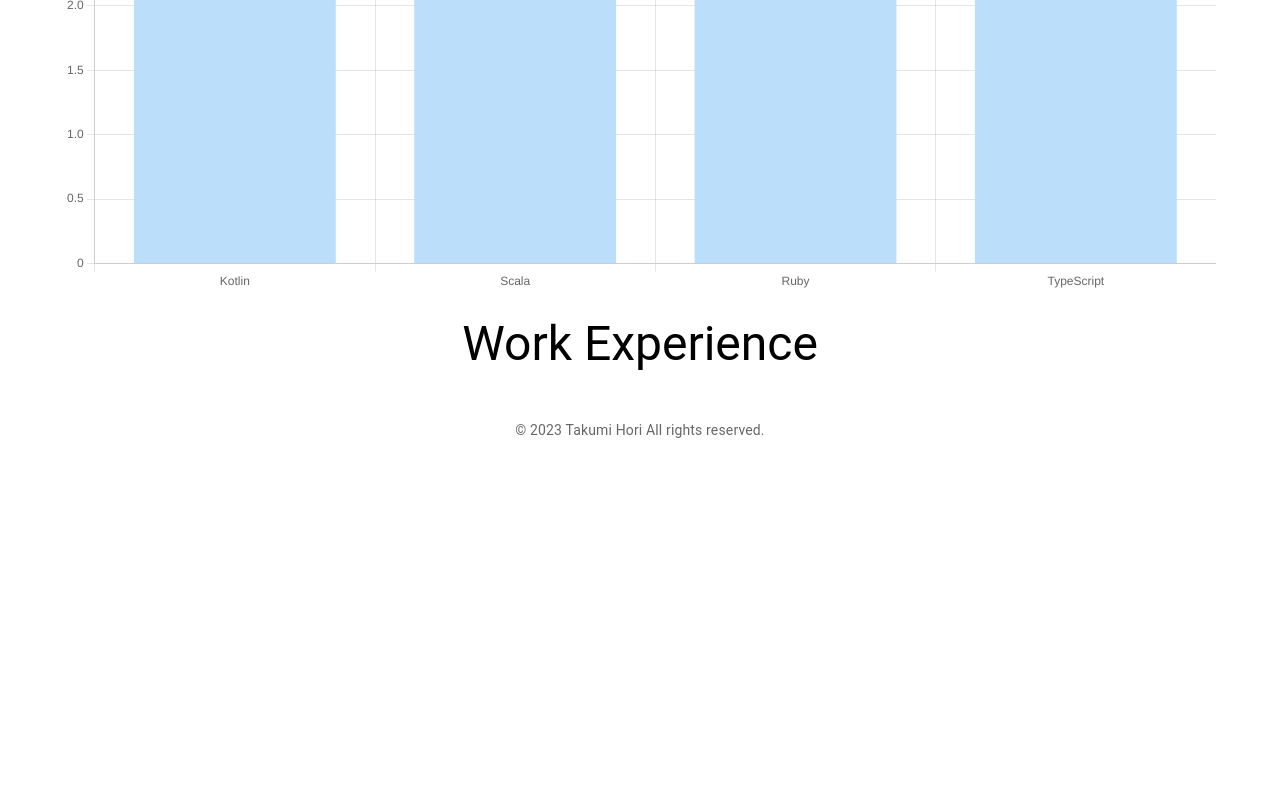
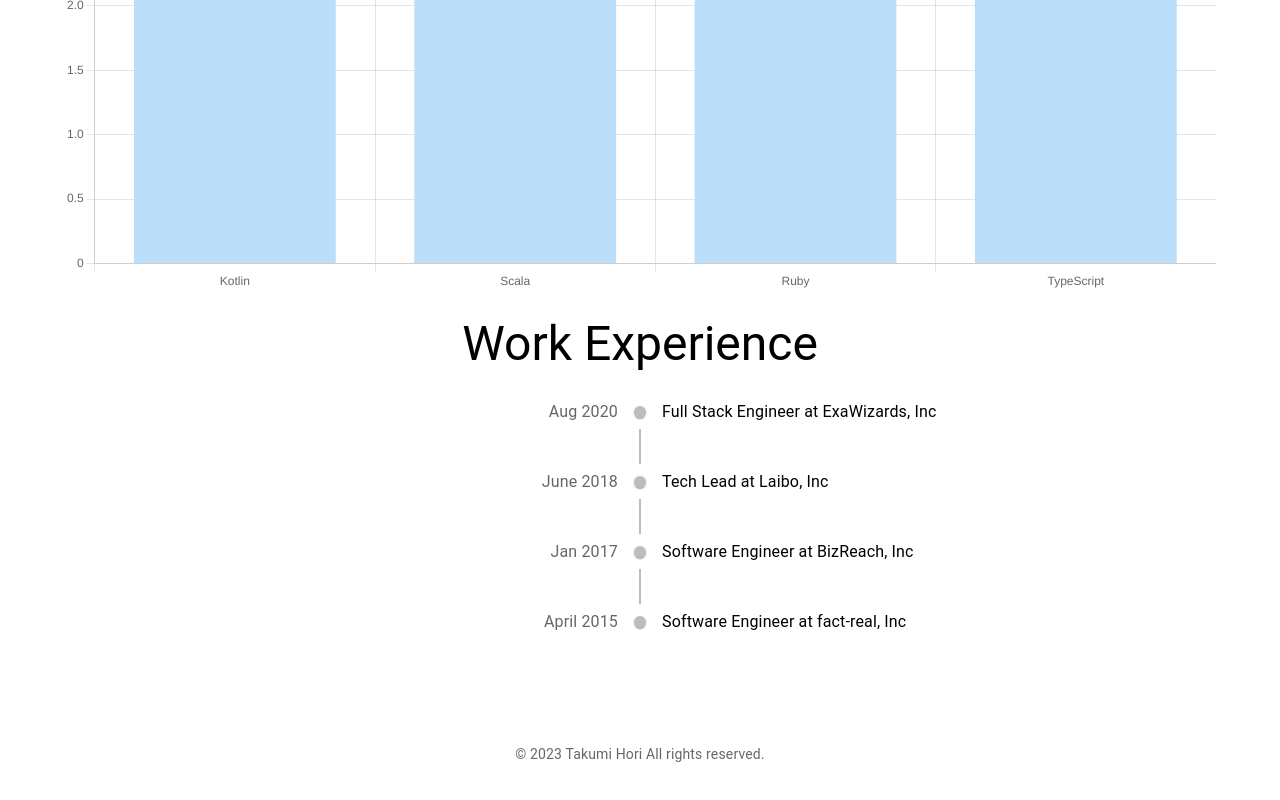
Before and after one commit to thori0908/portfolio, a React (Create React App) app in the folder portfolio/: page / in a window 1280 px wide. Shown: the part 772-1572 px from the top of the page. Before the commit the page ends 1260 px from the top, so only its background shows below. Built offline with nearby package versions, Linux system fonts and the light colour scheme.

Commit message:
ADD WorkTimeline component

```diff
--- a/portfolio/src/App.tsx
+++ b/portfolio/src/App.tsx
@@ -4,6 +4,7 @@ import Typography from '@mui/material/Typography';
 import { Box, Container, Toolbar } from '@mui/material';
 import SkillChart from './components/SkillChart';
 import LinkedInLink from './components/LinkedInLink';
+import WorkTimeline from './components/WorkTimeline';
 
 function App() {
   return (
@@ -43,6 +44,7 @@ function App() {
           <Typography variant="h3" align="center" marginTop={3}>
            Work Experience
           </Typography>
+          <WorkTimeline/>
         </Container>
       </main>
       <Box sx={{ bgcolor: 'background.paper', p: 6 }} component="footer">
--- /dev/null
+++ b/portfolio/src/components/WorkTimeline.tsx
@@ -0,0 +1,40 @@
+
+import * as React from 'react';
+import Timeline from '@mui/lab/Timeline';
+import TimelineItem from '@mui/lab/TimelineItem';
+import TimelineSeparator from '@mui/lab/TimelineSeparator';
+import TimelineConnector from '@mui/lab/TimelineConnector';
+import TimelineContent from '@mui/lab/TimelineContent';
+import TimelineDot from '@mui/lab/TimelineDot';
+import TimelineOppositeContent, {
+  timelineOppositeContentClasses,
+} from '@mui/lab/TimelineOppositeContent';
+
+function WorkTimeline() {
+  type Work = { title: string, companyName: string, startDate: string }
+  const works = [
+    {title: 'Full Stack Engineer', companyName: 'ExaWizards, Inc', startDate: 'Aug 2020'},
+    {title: 'Tech Lead', companyName: 'Laibo, Inc', startDate: 'June 2018'},
+    {title: 'Software Engineer', companyName: 'BizReach, Inc', startDate: 'Jan 2017'},
+    {title: 'Software Engineer', companyName: 'fact-real, Inc', startDate: 'April 2015'}
+  ] as Work[]
+
+  return (
+    <Timeline>
+        {works.map((work, index) => (
+            <TimelineItem>
+                <TimelineOppositeContent color="textSecondary">
+                    {work.startDate}
+                </TimelineOppositeContent>
+                <TimelineSeparator>
+                <TimelineDot />
+                {index !== works.length-1 && <TimelineConnector />}
+                </TimelineSeparator>
+                <TimelineContent>{`${work.title} at ${work.companyName}`}</TimelineContent>
+            </TimelineItem>
+        ))}
+    </Timeline>
+  );
+}
+
+export default WorkTimeline;
```
